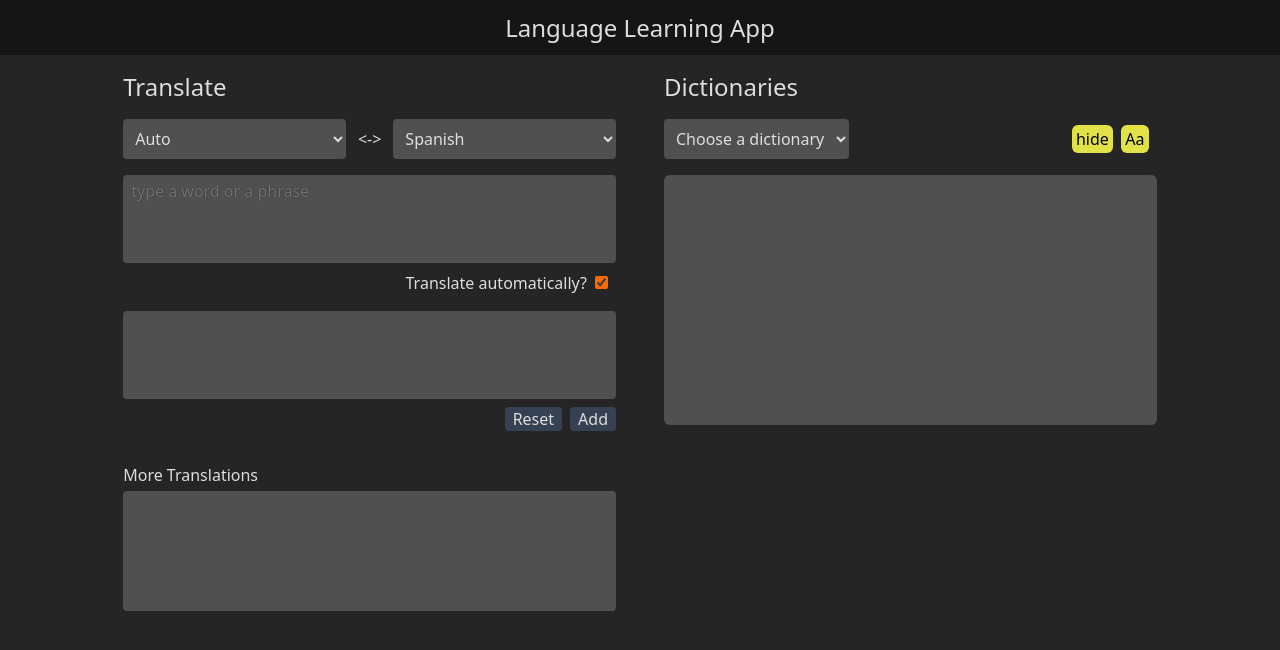
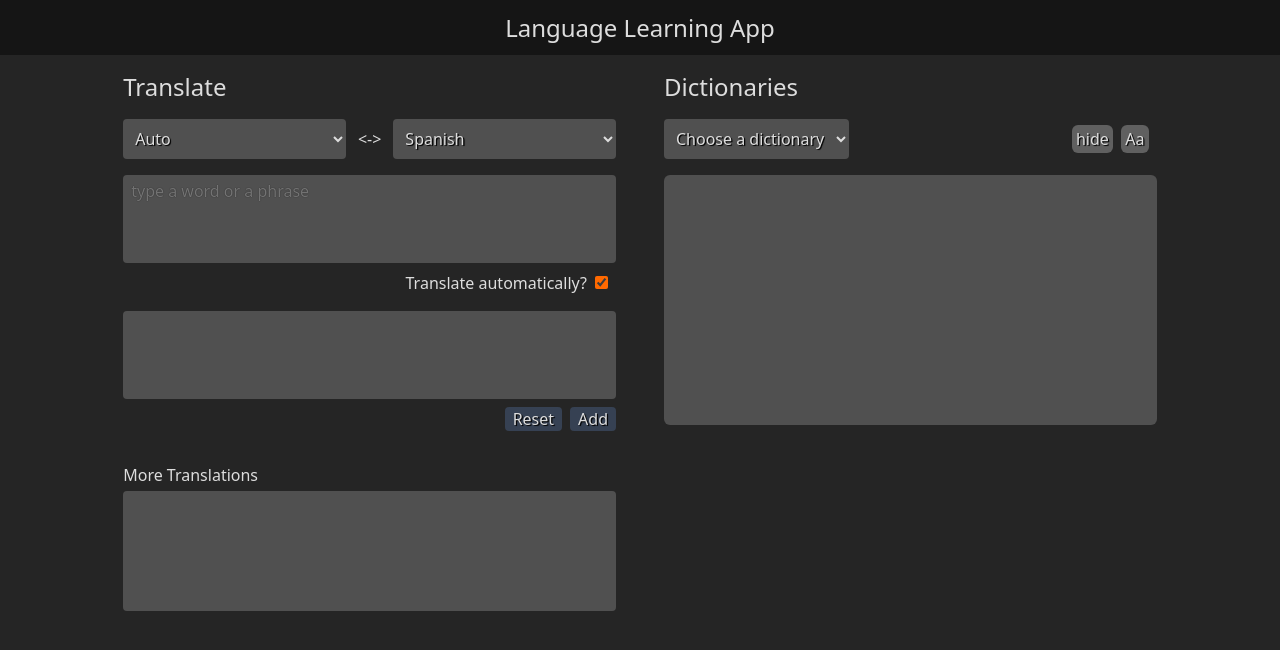
Before and after one commit to self-related/language-learn-app, a React (Vite) app: page / in a window 1280 px wide. Shown: the top 650 px of the page. Built offline with nearby package versions, Linux system fonts and the light colour scheme.

Commit message:
Add font shadows, changed style for buttons, start doing dropdown for entries

```diff
--- a/src/components/DictionarySection/Category.tsx
+++ b/src/components/DictionarySection/Category.tsx
@@ -20,7 +20,7 @@ export default function Category({name, words, dictionaryName}: CategoryProps) {
         <div className="w-full px-2">
             <button onClick={() => setCollapsed(!collapsed)}
                 className="w-full h-8 bg-[#393b3b] rounded-sm hover:bg-[#414242] active:bg-[#232424] flex justify-between items-center px-2 pr-5 cursor-pointer"
-            >   <span>{name}</span>
+            >   <span style={{textShadow: "black 0.07rem 0.07rem 0.08rem"}}>{name}</span>
                 <span>{collapsed || wordsEmpty ? "+" : "-"}</span>
             </button>
             {
--- a/src/components/DictionarySection/DictionaryEntry.tsx
+++ b/src/components/DictionarySection/DictionaryEntry.tsx
@@ -93,8 +93,12 @@ export default function DictionaryEntry({ translation, dictionary }: DictionaryE
             >✓
             </button>
 
-            <button className={`flex justify-center items-center rounded-sm h-6 aspect-square text-l text-center  cursor-pointer text-gray-400 hover:bg-[#6b6b6bd2] active:bg-[#27272755]`}>
+            <button className={`relative flex justify-center items-center rounded-sm h-6 aspect-square text-l text-center  cursor-pointer text-gray-400 hover:bg-[#6b6b6bd2] active:bg-[#27272755]`}>
                 <p style={{writingMode: "vertical-lr"}} className="text-center align-bottom w-3">...</p>
+
+                {/* dropdown menu */}
+                {/* <div className="absolute left-[-5rem] top-[-0.5rem] bg-amber-400 w-18 h-9"></div> */}
+
             </button>
 
 
--- a/src/components/DictionarySection/index.tsx
+++ b/src/components/DictionarySection/index.tsx
@@ -74,7 +74,7 @@ export default function DictionarySection() {
 
              {/* dictionary selection panel */}
             <div className="flex justify-between items-center mr-2">
-                <select name="current-dictionary" id="current-dictionary" value={currentDictionaryNameRedux ?? ""} onChange={handleDictionaryChange}
+                <select name="current-dictionary" id="current-dictionary" value={currentDictionaryNameRedux ?? ""} onChange={handleDictionaryChange} style={{textShadow: "black 0.08rem 0.08rem 0.05rem"}}
                         className="cursor-pointer bg-[#505050] hover:bg-[#606060] p-2 rounded-sm">
                     {
                         Object.keys(dictionaries).length > 0
@@ -90,13 +90,13 @@ export default function DictionarySection() {
                 <div className="h-7 flex gap-2">
                      {/* hide button */}
                     <button onClick={() => dispatch(switchHideTranslations())}
-                        className={`h-full px-1 rounded-md ${hideTranslations ? "bg-[#e29d48] hover:bg-[#eab676] shadow-[0_0_4px_white]" : "bg-[#e2e248] hover:bg-[#f3f37b]"}  active:bg-[#e29d48] text-black cursor-pointer`}
+                        className={`h-full px-1 rounded-md ${hideTranslations ? "bg-[#ed9427] hover:bg-orange-300" : "bg-[#606060] hover:bg-[#707070]"}  active:bg-orange-700  cursor-pointer`} style={{textShadow: "black 0.08rem 0.08rem 0.05rem"}}
                     >hide
                     </button>
 
                      {/* sort button */}
                     <button onClick={() => dispatch(setSortBy(sortBy ? null : SortBy.Name))}
-                        className={`h-full aspect-square rounded-md ${sortBy == SortBy.Name ? "bg-[#e29d48] hover:bg-[#eab676] shadow-[0_0_4px_white]" : "bg-[#e2e248] hover:bg-[#f3f37b]"}  active:bg-[#e29d48] text-black cursor-pointer`}>
+                        className={`h-full aspect-square rounded-md ${sortBy == SortBy.Name ? "bg-[#ed9427] hover:bg-orange-300 " : "bg-[#606060] hover:bg-[#707070]"}  active:bg-orange-700 cursor-pointer`} style={{textShadow: "black 0.08rem 0.08rem 0.05rem"}}>
                         Aa
                     </button>
 
--- a/src/components/TranslateSection/LanguageSwitcher.tsx
+++ b/src/components/TranslateSection/LanguageSwitcher.tsx
@@ -42,7 +42,7 @@ export default function LanguageSwitcher(props: LanguageSwitcherProps) {
         <div id="language-switcher" className="flex w-full justify-between">
 
             <select name="current-lang" id="current-lang" value={sourceLangRedux}  onChange={(e) => dispatch(setSourceLang(e.target.value))}
-                    className="cursor-pointer p-2 grow w-0 bg-[#505050] hover:bg-[#606060] rounded-sm">
+                    className="cursor-pointer p-2 grow w-0 bg-[#505050] hover:bg-[#606060] rounded-sm" style={{textShadow: "black 0.08rem 0.08rem 0.05rem"}}>
                 {
                     Object.keys(languages).map((key) => (
                         <option key={key} value={key}> {`${languages[key]}${key == "auto" ? detectedLanguageName : ""}`} </option>
@@ -53,7 +53,7 @@ export default function LanguageSwitcher(props: LanguageSwitcherProps) {
             <button onClick={switchLangs} className="mx-2 min-w-max cursor-pointer hover:bg-[#606060] p-1 rounded-sm">&lt;-&gt;</button>
 
             <select name="target-lang" id="target-lang" value={targetLangRedux} onChange={(e) => dispatch(setTargetLang(e.target.value))}
-                    className="cursor-pointer p-2 grow w-0 bg-[#505050] hover:bg-[#606060] rounded-sm">
+                    className="cursor-pointer p-2 grow w-0 bg-[#505050] hover:bg-[#606060] rounded-sm" style={{textShadow: "black 0.08rem 0.08rem 0.05rem"}}>
                 {
                     Object.keys(languages).slice(1).map((key) => (<option key={key} value={key}>{languages[key]}</option>))
                 }
--- a/src/components/TranslateSection/Output.tsx
+++ b/src/components/TranslateSection/Output.tsx
@@ -41,12 +41,12 @@ export default function Output({ translationResult, mainTranslation, onOutputRes
 
             {/* buttons */}
             <div className="flex justify-end">
-                <button onClick={onOutputReset}
+                <button onClick={onOutputReset} style={{textShadow: "black 0.08rem 0.08rem 0.05rem"}}
                     className='px-2 ml-2 bg-gray-700 hover:bg-gray-600 active:bg-gray-800 accent-orange-400 outline-orange-400 focus-visible::outline-2 cursor-pointer rounded-sm'
                 >Reset
                 </button>
 
-                <button onClick={handleAddTranslationClick}
+                <button onClick={handleAddTranslationClick} style={{textShadow: "black 0.08rem 0.08rem 0.05rem"}}
                     className='px-2 ml-2 bg-gray-700 hover:bg-gray-600 active:bg-gray-800 accent-orange-400 outline-orange-400 focus-visible:outline-2 cursor-pointer rounded-sm'
                 >Add
                 </button>
```
